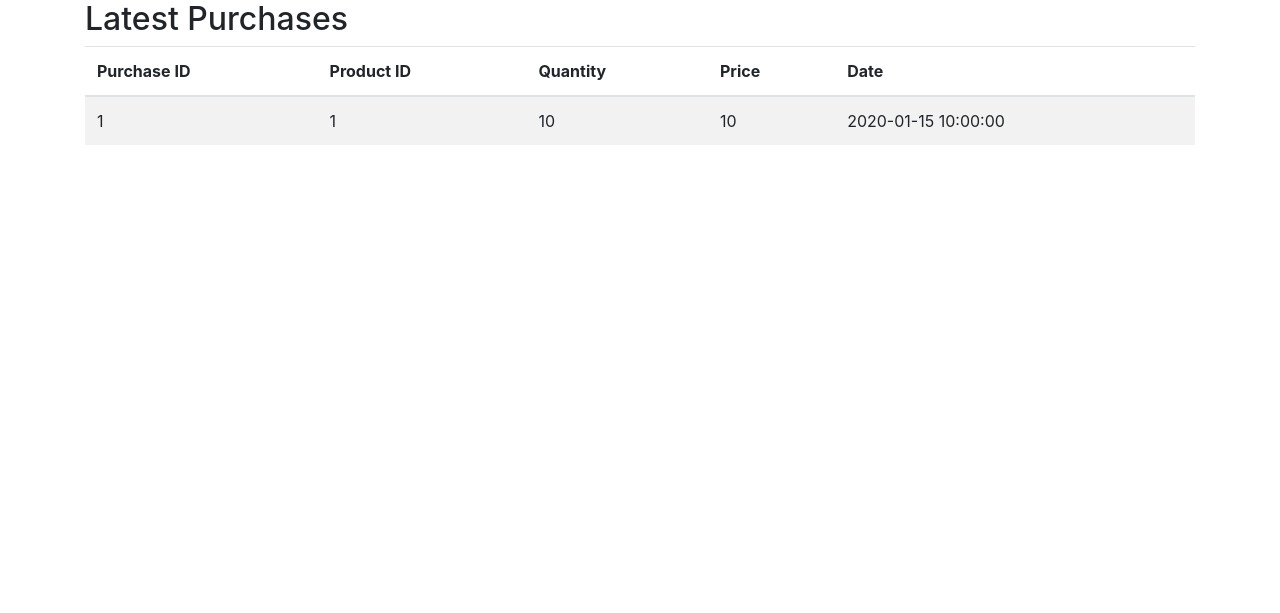
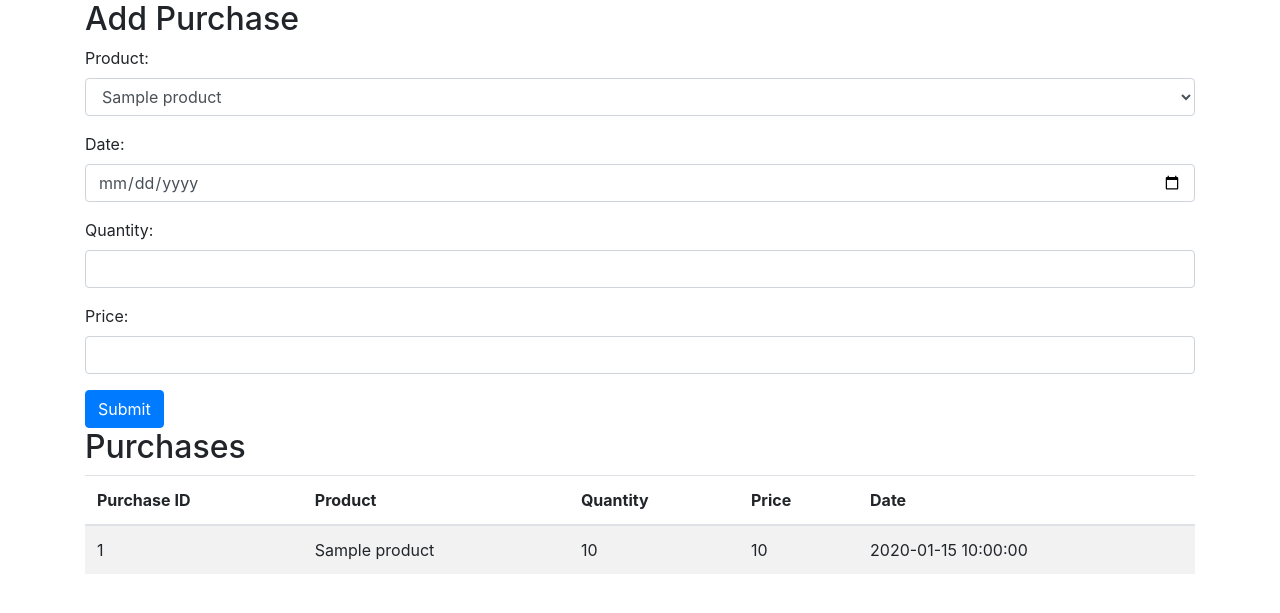
Before and after one commit to kayceem/Accubooks-Backend, a Flask app: template backend/app/templates/purchase.html in a window 1280 px wide. Shown: the top 613 px of the page. Run offline with Flask 3, Linux system fonts and the light colour scheme; tables that the repository leaves empty hold one stand-in row (values such as "Sample post"); the template is opened without the code that fills it: values that come from a table or form of the project are taken from there, most other values are stand-ins (such as "Sample title", 1, 10 or a date in 2020); parts of the project's set-up code (start-up, migrations or seed data) failed here and were passed over; some libraries are stand-ins or nearby versions.

Commit message:
Add Purchase

```diff
--- a/backend/app/__init__.py
+++ b/backend/app/__init__.py
@@ -24,7 +24,7 @@ def create_app():
     # app.add_url_rule('/search', view_func=search.SearchView.as_view('search'))
     # app.add_url_rule('/product', view_func=product.ProductView.as_view('product'))
     # app.add_url_rule('/account', view_func=account.AccountView.as_view('account'))
-    # app.add_url_rule('/purchase', view_func=purchase.PurchaseView.as_view('purchase'))
+    app.add_url_rule('/purchase', view_func=purchase.PurchaseView.as_view('purchase'))
     # app.add_url_rule('/sales', view_func=sales.SalesView.as_view('sales'))
     # app.add_url_rule('/profile', view_func=profile.ProfileView.as_view('profile'))
     app.add_url_rule('/logout', view_func=logout.LogoutView.as_view('logout'))
--- a/backend/app/routes/dashboard.py
+++ b/backend/app/routes/dashboard.py
@@ -10,8 +10,8 @@ class DashboardView(MethodView):
     decorators = [login_required]
     def get(self):
         db = get_db()
-        latest_purchases = db.session.query(models.Purchase).order_by(models.Purchase.date.desc()).limit(10).all()
-        latest_sales = db.session.query(models.Sales).order_by(models.Sales.date.desc()).limit(10).all()
+        latest_purchases = db.session.query(models.Purchase).order_by(models.Purchase.date.desc(),models.Purchase.id.desc()).limit(10).all()
+        latest_sales = db.session.query(models.Sales).order_by(models.Sales.date.desc(), models.Sales.id.desc()).limit(10).all()
         return render_template('dashboard.html', latest_purchases=latest_purchases, latest_sales=latest_sales)
 
     def post(self):
--- a/backend/app/schemas.py
+++ b/backend/app/schemas.py
@@ -19,7 +19,7 @@ class Product(BaseModel):
     id:int
     quantity:Optional[int]
 
-class Purchase(BaseModel):
+class PurchaseCreate(BaseModel):
     product_id:int
     quantity:int
     date:date
--- a/backend/app/templates/purchase.html
+++ b/backend/app/templates/purchase.html
@@ -1,27 +1,74 @@
 <!DOCTYPE html>
 <html>
     <head>
-    <link rel="stylesheet" href="https://stackpath.bootstrapcdn.com/bootstrap/4.3.1/css/bootstrap.min.css">
+        <link
+            rel="stylesheet"
+            href="https://stackpath.bootstrapcdn.com/bootstrap/4.3.1/css/bootstrap.min.css"
+        />
     </head>
     <body>
         <div class="container">
+            <!-- Add purchase form -->
+            <h2>Add Purchase</h2>
+            <form method="POST">
+                <div class="form-group">
+                    <label for="productSelect">Product:</label>
+                    <select
+                        class="form-control"
+                        id="productSelect"
+                        name="product_id"
+                    >
+                        {% for product in products %}
+                        <option value="{{ product.id }}">{{ product.name }}</option>
+                        {% endfor %}
+                    </select>
+                </div>
+                <div class="form-group">
+                    <label for="dateInput">Date:</label>
+                    <input
+                        type="date"
+                        class="form-control"
+                        id="dateInput"
+                        name="date"
+                    />
+                </div>
+                <div class="form-group">
+                    <label for="quantityInput">Quantity:</label>
+                    <input
+                        type="number"
+                        class="form-control"
+                        id="quantityInput"
+                        name="quantity"
+                    />
+                </div>
+                <div class="form-group">
+                    <label for="priceInput">Price:</label>
+                    <input
+                        type="number"
+                        class="form-control"
+                        id="priceInput"
+                        name="price"
+                    />
+                </div>
+                <button type="submit" class="btn btn-primary">Submit</button>
+            </form>
 
-    <h2>Latest Purchases</h2>
+            <h2>Purchases</h2>
             <table class="table table-striped">
                 <thead>
                     <tr>
                         <th>Purchase ID</th>
-                <th>Product ID</th>
+                        <th>Product</th>
                         <th>Quantity</th>
                         <th>Price</th>
                         <th>Date</th>
                     </tr>
                 </thead>
                 <tbody>
-            {% for purchase in latest_purchases %}
+                    {% for purchase in purchases %}
                     <tr>
                         <td>{{ purchase.id }}</td>
-                    <td>{{ purchase.product_id }}</td>
+                        <td>{{ purchase.product.name }}</td>
                         <td>{{ purchase.quantity }}</td>
                         <td>{{ purchase.price }}</td>
                         <td>{{ purchase.date }}</td>
@@ -29,3 +76,6 @@
                     {% endfor %}
                 </tbody>
             </table>
+        </div>
+    </body>
+</html>
```
Also changed, not shown: backend/app/routes/purchase.py (+23 -3 lines), backend/app/routes/signup.py (+5 -6 lines), backend/app/templates/dashboard.html (+4 -4 lines). Lines whose indentation alone changed are shown as unchanged.
